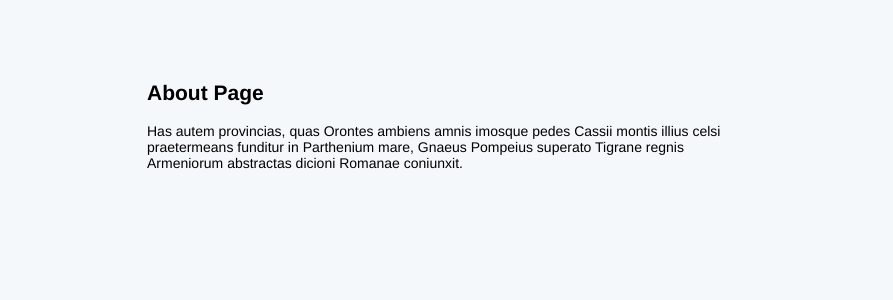
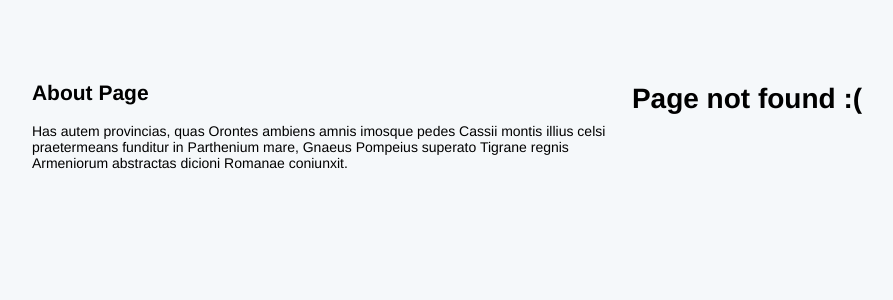
Before and after one commit to alc-1/formation-ng6, an Angular app: page / in a window 1280 px wide. Shown: the top 300 px of the page, without its empty margins (193-1086 px from the left). Built offline with nearby package versions, Linux system fonts and the light colour scheme.

Commit message:
create the not-found-component and display it in the main component

```diff
--- a/src/app/app.component.html
+++ b/src/app/app.component.html
@@ -1,3 +1,4 @@
 <div class="app">
   <about></about>
+  <not-found></not-found>
 </div>
--- a/src/app/app.module.ts
+++ b/src/app/app.module.ts
@@ -3,11 +3,13 @@ import { NgModule } from '@angular/core';
 
 import { AppComponent } from './app.component';
 import { AboutComponent } from './components/about/about.component';
+import { NotFoundComponent } from './components/not-found/not-found.component';
 
 @NgModule({
   declarations: [
     AppComponent,
-    AboutComponent
+    AboutComponent,
+    NotFoundComponent
   ],
   imports: [
     BrowserModule
--- /dev/null
+++ b/src/app/components/not-found/not-found.component.html
@@ -0,0 +1,3 @@
+<h1 class="view">
+  Page not found :(
+</h1>
--- /dev/null
+++ b/src/app/components/not-found/not-found.component.ts
@@ -0,0 +1,15 @@
+import { Component, OnInit } from '@angular/core';
+
+@Component({
+  selector: 'not-found',
+  templateUrl: './not-found.component.html',
+  styleUrls: ['./not-found.component.css']
+})
+export class NotFoundComponent implements OnInit {
+
+  constructor() { }
+
+  ngOnInit() {
+  }
+
+}
```
Also changed, not shown: src/app/components/not-found/not-found.component.css (added), 1 other file (tests, documents, lock files or other folders).
